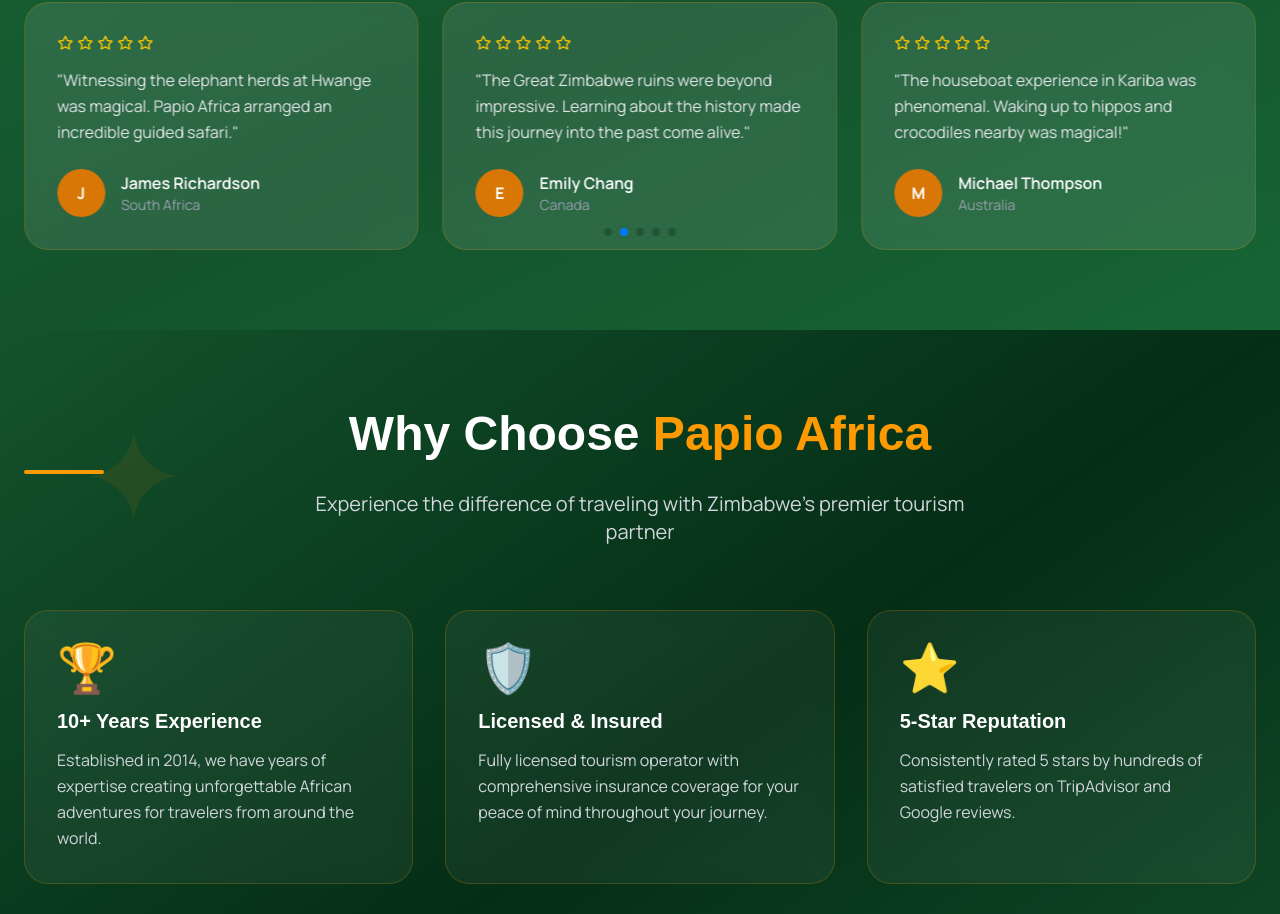
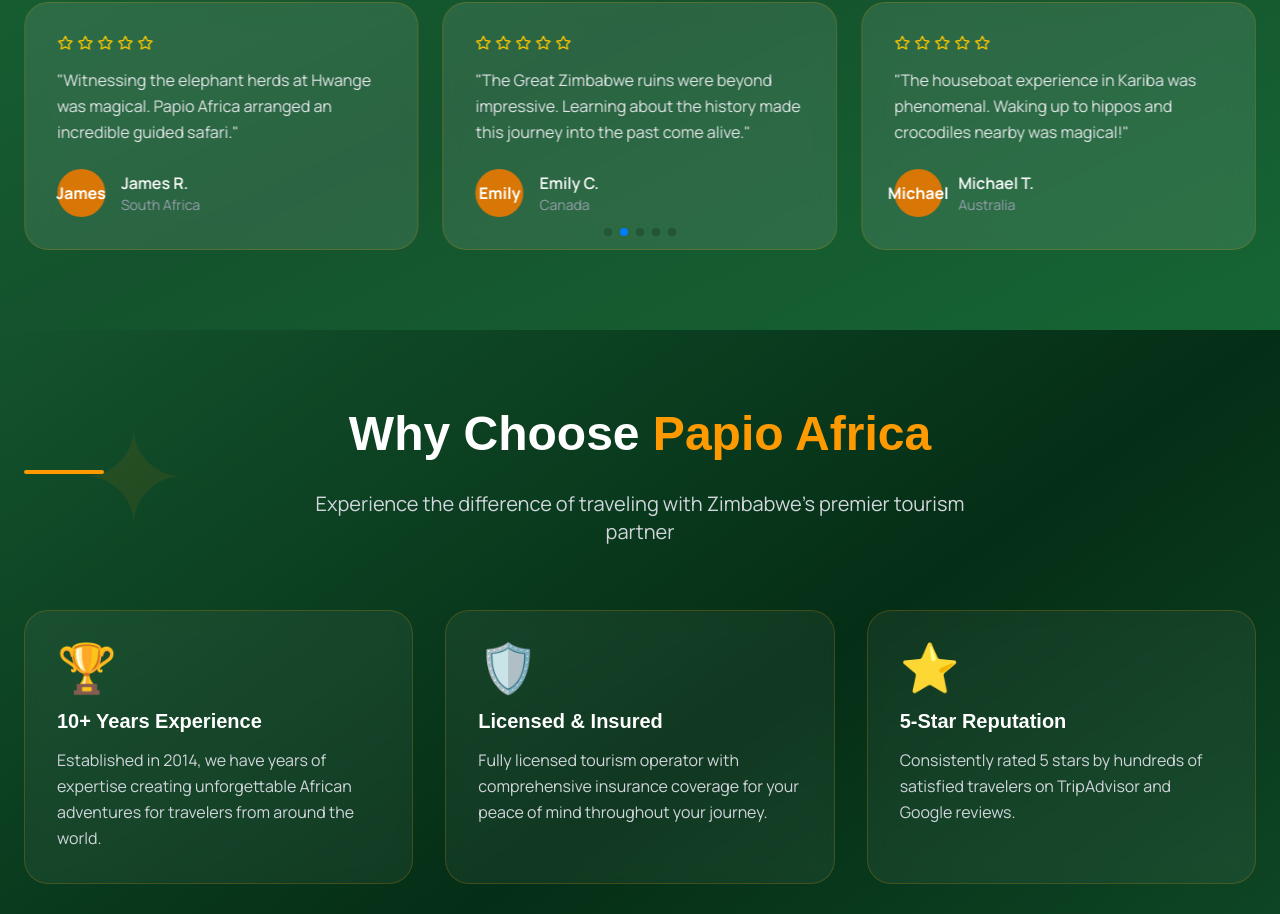
Before and after one commit to claudius-mainja/papio, a React (Vite) app: page / in a window 1280 px wide. Shown: the part 4227-5141 px from the top of the page. Built offline with nearby package versions, Linux system fonts and the light colour scheme; a web font is replaced by a local one.

Commit message:
Update testimonials to show first name and last initial only

```diff
--- a/src/pages/Home.jsx
+++ b/src/pages/Home.jsx
@@ -502,10 +502,10 @@
                   <p className="text-gray-200 mb-6 leading-relaxed">"{dest.testimonial.text}"</p>
                   <div className="flex items-center gap-4">
                     <div className="w-12 h-12 rounded-full bg-amber-600 flex items-center justify-center text-white font-bold">
-                      {dest.testimonial.name.charAt(0)}
+                      {dest.testimonial.name.split(' ')[0]}
                     </div>
                     <div>
-                      <p className="text-white font-semibold">{dest.testimonial.name}</p>
+                      <p className="text-white font-semibold">{dest.testimonial.name.split(' ')[0]} {dest.testimonial.name.split(' ')[1]?.charAt(0)}.</p>
                       <p className="text-gray-400 text-sm">{dest.testimonial.location}</p>
                     </div>
                   </div>
--- a/src/pages/Transfers.jsx
+++ b/src/pages/Transfers.jsx
@@ -165,10 +165,10 @@
                 <p className="text-gray-200 mb-6 leading-relaxed">"{testimonial.text}"</p>
                 <div className="flex items-center gap-3">
                   <div className="w-10 h-10 rounded-full bg-amber-500 flex items-center justify-center text-white font-bold">
-                    {testimonial.name.charAt(0)}
+                    {testimonial.name.split(' ')[0]}
                   </div>
                   <div>
-                    <p className="font-semibold text-white">{testimonial.name}</p>
+                    <p className="font-semibold text-white">{testimonial.name.split(' ')[0]} {testimonial.name.split(' ')[1]?.charAt(0)}.</p>
                     <p className="text-gray-400 text-sm">{testimonial.location}</p>
                   </div>
                 </div>
--- a/src/pages/activities/ActivityPage.jsx
+++ b/src/pages/activities/ActivityPage.jsx
@@ -252,10 +252,10 @@
                   <p className="text-gray-200 mb-6 leading-relaxed">"{testimonial.text}"</p>
                   <div className="flex items-center gap-3">
                     <div className="w-10 h-10 rounded-full bg-amber-500 flex items-center justify-center text-white font-bold">
-                      {testimonial.name.charAt(0)}
+                      {testimonial.name.split(' ')[0]}
                     </div>
                     <div>
-                      <p className="font-semibold text-white">{testimonial.name}</p>
+                      <p className="font-semibold text-white">{testimonial.name.split(' ')[0]} {testimonial.name.split(' ')[1]?.charAt(0)}.</p>
                       <p className="text-gray-400 text-sm">{testimonial.location}</p>
                     </div>
                   </div>
--- a/src/pages/destinations/DestinationPage.jsx
+++ b/src/pages/destinations/DestinationPage.jsx
@@ -171,10 +171,10 @@
                 <p className="text-xl text-gray-200 mb-6 leading-relaxed">"{destination.testimonial.text}"</p>
                 <div className="flex items-center gap-4">
                   <div className="w-12 h-12 rounded-full bg-amber-500 flex items-center justify-center text-white font-bold">
-                    {destination.testimonial.name.charAt(0)}
+                    {destination.testimonial.name.split(' ')[0]}
                   </div>
                   <div>
-                    <p className="font-semibold text-white">{destination.testimonial.name}</p>
+                    <p className="font-semibold text-white">{destination.testimonial.name.split(' ')[0]} {destination.testimonial.name.split(' ')[1]?.charAt(0)}.</p>
                     <p className="text-gray-400 text-sm">{destination.testimonial.location}</p>
                   </div>
                 </div>
```
